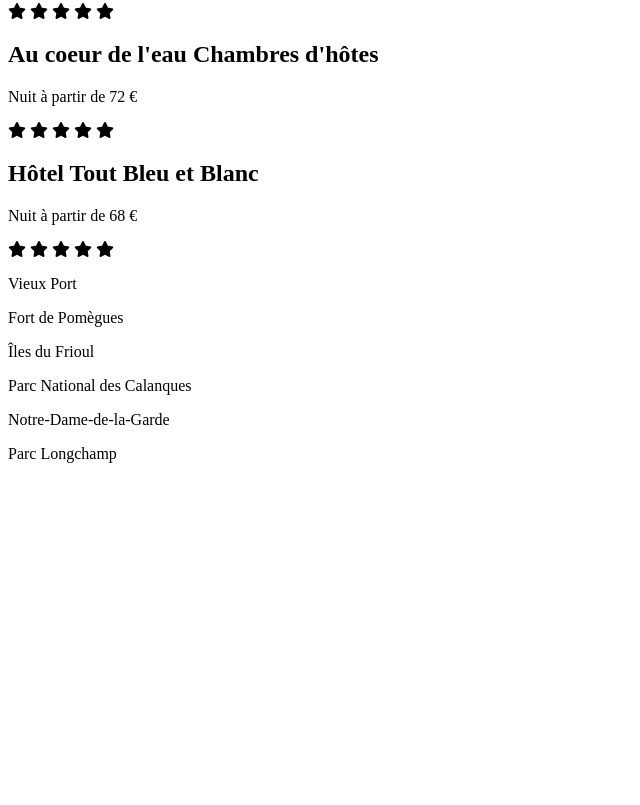
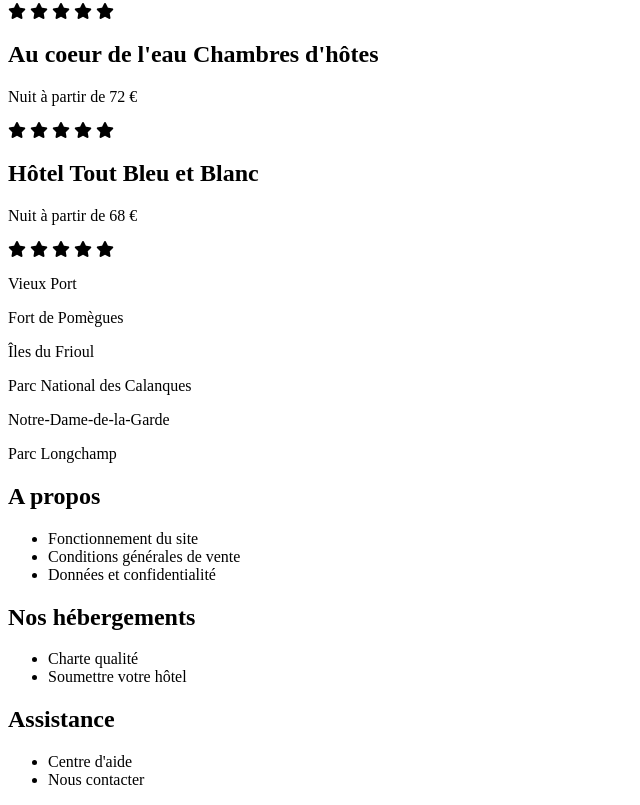
Before and after one commit to MaguerOC/ReserviaProject, a plain HTML site: page index.html in a window 1280 px wide. Shown: the part 1651-2456 px from the top of the page, without its empty margins (0-640 px from the left). Before the commit the page ends 2130 px from the top, so only its background shows below. Drawn offline with Linux system fonts and the light colour scheme.

Commit message:
Ajout du footer

```diff
--- a/index.html
+++ b/index.html
@@ -288,6 +288,44 @@
 
 		</section>
 
+		<footer>
+
+			<div>
+
+				<h2>A propos</h2>
+
+				<ul>
+					<li>Fonctionnement du site</li>
+					<li>Conditions générales de vente</li>
+					<li>Données et confidentialité</li>
+				</ul>
+
+			</div>
+
+			<div>
+
+				<h2>Nos hébergements</h2>
+
+				<ul>
+					<li>Charte qualité</li>
+					<li>Soumettre votre hôtel</li>
+				</ul>
+
+			</div>
+
+			<div>
+
+				<h2>Assistance</h2>
+
+				<ul>
+					<li>Centre d'aide</li>
+					<li>Nous contacter</li>
+				</ul>
+
+			</div>
+
+		</footer>
+
 
 	</div>
 
```
